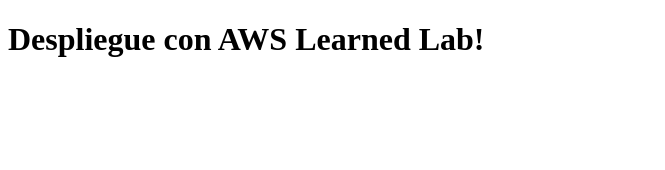
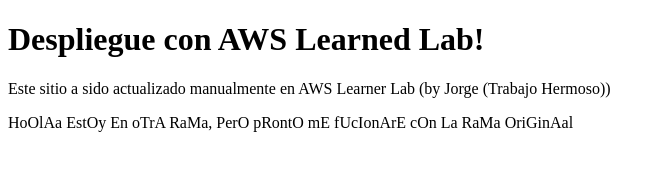
Before and after one commit to Zapoye18/mi-proyecto-devops, a plain HTML site: page src/index.html in a window 1280 px wide. Shown: the whole page, without its empty margins (0-665 px from the left). Drawn offline with Linux system fonts and the light colour scheme.

Commit message:
Nueva seccion agregada

```diff
--- a/src/index.html
+++ b/src/index.html
@@ -8,5 +8,7 @@
 	</head>
 	<body>
 		<h1>Despliegue con AWS Learned Lab!</h1>
+		<p>Este sitio a sido actualizado manualmente en AWS Learner Lab (by Jorge (Trabajo Hermoso))</p>
+		<p>HoOlAa EstOy En oTrA RaMa, PerO pRontO mE fUcIonArE cOn La RaMa OriGinAal</p>
 	</body>
 </html>
```
